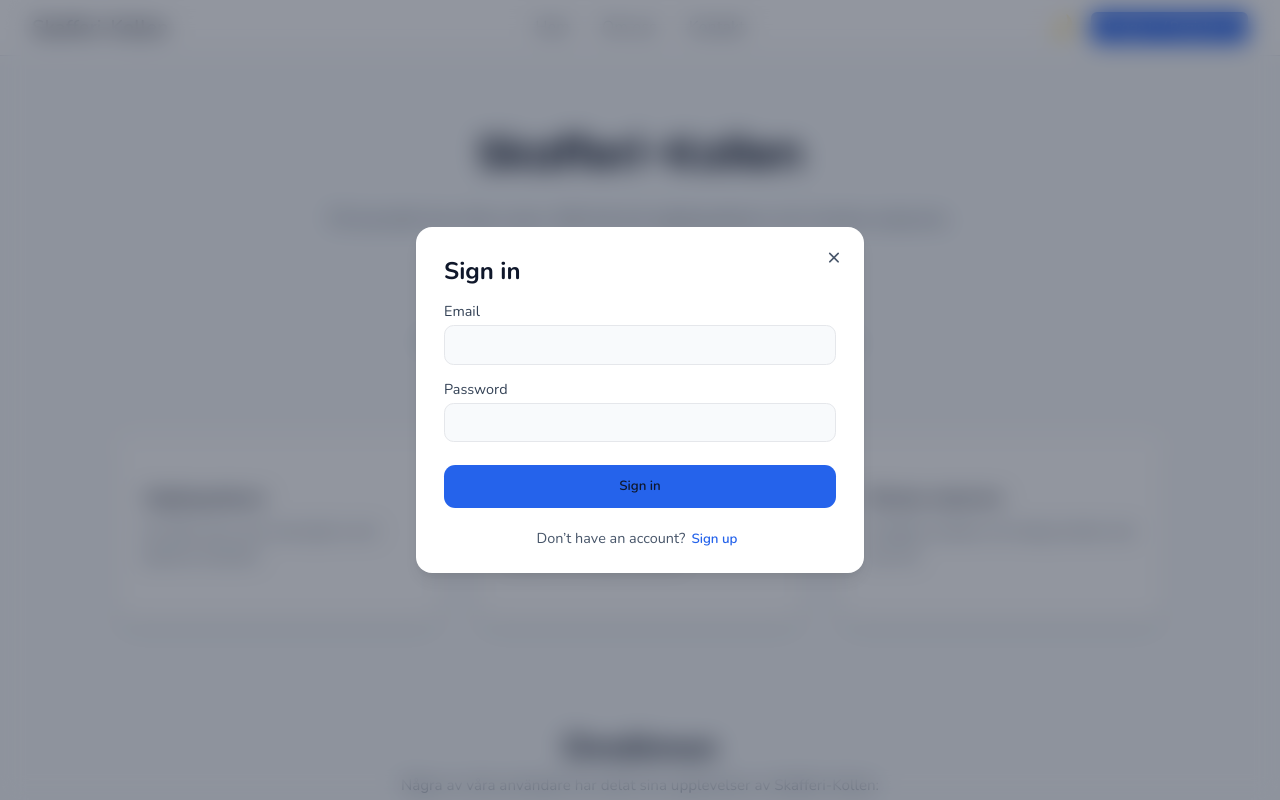
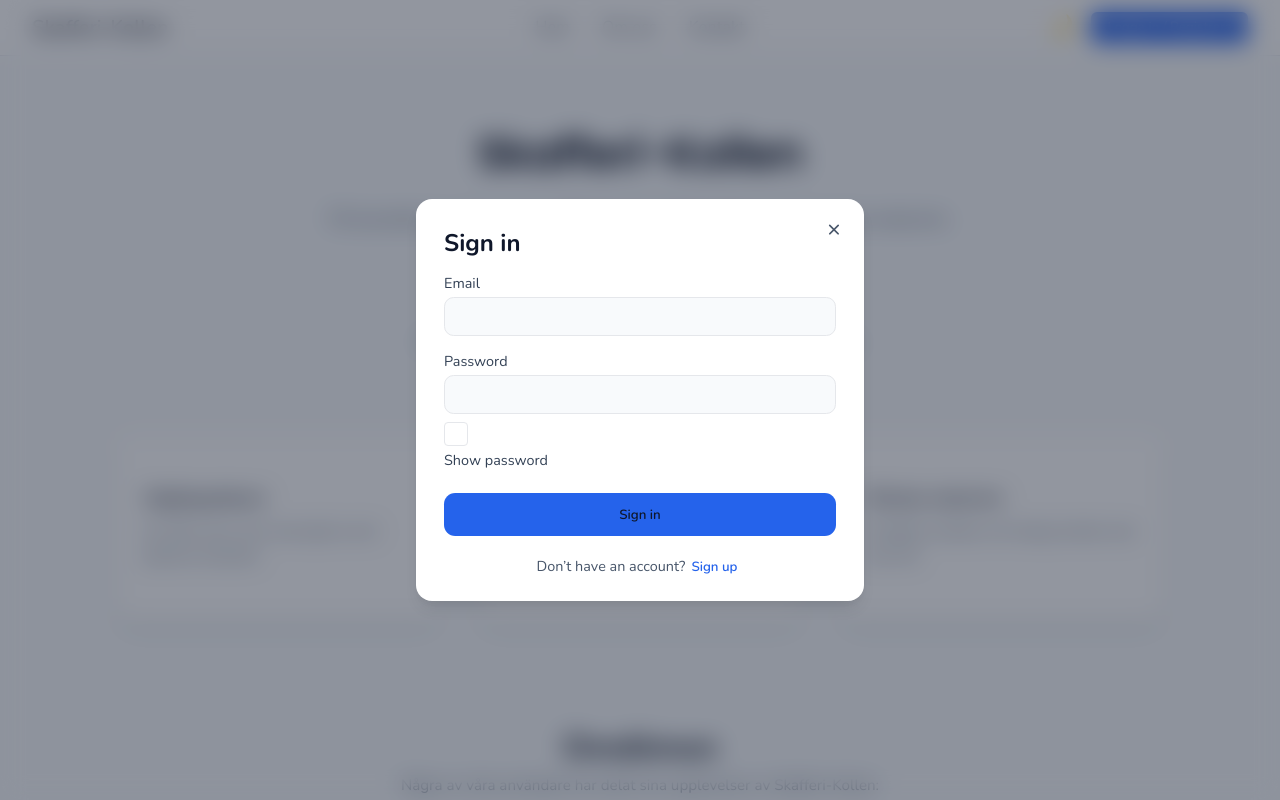
Before and after one commit to Skafferi-Kollen-Projekt/SkafferiFrontend, a React (Vite) app: page / in a window 1280 px wide. Both pictures are taken after a click on the button "Logga in / Registrera". Shown: the top 800 px of the page. Built offline with nearby package versions, Linux system fonts and the light colour scheme; no server answers.

Commit message:
Updated sign in and up so they can show password so they see what they write, also i cleaned the code with ai so it fixes every bug if there is any, so every code is cleaned

```diff
--- a/src/components/AuthGate/AuthGate.css
+++ b/src/components/AuthGate/AuthGate.css
@@ -41,6 +41,10 @@
   color: var(--text-muted);
 }
 
+.authgate-close:hover {
+  color: var(--text);
+}
+
 .auth-form {
   display: grid;
   gap: 0.9rem;
@@ -77,6 +81,80 @@
   box-shadow: 0 0 0 0.15rem color-mix(in srgb, var(--accent) 30%, transparent);
 }
 
+/* Error states */
+
+.auth-input.is-error {
+  border-color: var(--error, #dc2626);
+}
+
+.auth-error {
+  font-size: 0.8rem;
+  color: var(--danger, #dc2626);
+}
+
+.auth-error--form {
+  margin-top: 0.25rem;
+  text-align: center;
+}
+
+/* Show password – STYLED CHECKBOX */
+
+.auth-checkbox {
+  display: inline-flex;
+  align-items: center;
+  gap: 0.5rem;
+
+  font-size: 0.85rem;
+  color: var(--text-muted);
+  cursor: pointer;
+
+  margin-top: 0.25rem;
+}
+
+/* Remove native checkbox look */
+.auth-checkbox input[type="checkbox"] {
+  appearance: none;
+  -webkit-appearance: none;
+  -moz-appearance: none;
+
+  width: 1rem;
+  height: 1rem;
+
+  border-radius: 0.25rem;
+  border: 1px solid var(--border);
+  background-color: var(--surface);
+
+  display: grid;
+  place-content: center;
+
+  cursor: pointer;
+}
+
+/* Checkmark */
+.auth-checkbox input[type="checkbox"]::before {
+  content: "";
+  width: 0.55rem;
+  height: 0.55rem;
+  transform: scale(0);
+  transition: transform 0.12s ease-in-out;
+
+  background-color: var(--accent);
+  border-radius: 0.15rem;
+}
+
+/* Checked state */
+.auth-checkbox input[type="checkbox"]:checked::before {
+  transform: scale(1);
+}
+
+/* Focus ring */
+.auth-checkbox input[type="checkbox"]:focus {
+  outline: none;
+  box-shadow: 0 0 0 0.15rem color-mix(in srgb, var(--accent) 30%, transparent);
+}
+
+/* Primary button */
+
 .auth-primary {
   margin-top: 0.5rem;
   padding: 0.8rem;
@@ -92,6 +170,13 @@
 .auth-primary:hover {
   background-color: var(--accent-hover);
 }
+
+.auth-primary:disabled {
+  opacity: 0.6;
+  cursor: not-allowed;
+}
+
+/* Switch sign in / sign up */
 
 .authgate-switch {
   margin-top: 1.25rem;
@@ -111,3 +196,15 @@
 .authgate-switch button:hover {
   text-decoration: underline;
 }
+
+/* Responsive */
+
+@media (max-width: 40rem) {
+  .authgate-card {
+    padding: 1.5rem 1.25rem 1.25rem;
+  }
+
+  .auth-title {
+    font-size: 1.35rem;
+  }
+}
--- a/src/components/AuthGate/SignInForm.tsx
+++ b/src/components/AuthGate/SignInForm.tsx
@@ -23,6 +23,7 @@ export function SignInForm({ onSuccess }: Props) {
   const emailRef = useRef<HTMLInputElement>(null);
   const [email, setEmail] = useState("");
   const [password, setPassword] = useState("");
+  const [showPassword, setShowPassword] = useState(false);
 
   const [fieldErrors, setFieldErrors] = useState<FieldErrors>({});
   const [formError, setFormError] = useState<string | null>(null);
@@ -40,7 +41,6 @@ export function SignInForm({ onSuccess }: Props) {
     } catch (err) {
       const apiError = err as ApiError;
       setFieldErrors(mapFieldErrors(apiError));
-
       setFormError(apiError.message ?? "Invalid email or password");
     } finally {
       setLoading(false);
@@ -55,7 +55,7 @@ export function SignInForm({ onSuccess }: Props) {
         Email
         <input
           ref={emailRef}
-          className={'auth-input ${fieldErrors.email ? "is-error" : ""}'}
+          className={`auth-input ${fieldErrors.email ? "is-error" : ""}`}
           type="email"
           value={email}
           onChange={(e) => setEmail(e.target.value)}
@@ -67,12 +67,20 @@ export function SignInForm({ onSuccess }: Props) {
       <label className="auth-label">
         Password
         <input
-          className={'auth-input ${fieldErrors.password ? "is-error" : ""}'}
-          type="password"
+          className={`auth-input ${fieldErrors.password ? "is-error" : ""}`}
+          type={showPassword ? "text" : "password"}
           value={password}
           onChange={(e) => setPassword(e.target.value)}
           required
         />
+        <label className="auth-checkbox">
+          <input
+            type="checkbox"
+            checked={showPassword}
+            onChange={(e) => setShowPassword(e.target.checked)}
+          />
+          Show password
+        </label>
         {fieldErrors.password && (
           <p className="auth-error">{fieldErrors.password}</p>
         )}
--- a/src/components/AuthGate/SignUpForm.tsx
+++ b/src/components/AuthGate/SignUpForm.tsx
@@ -14,7 +14,6 @@ function mapFieldErrors(error: ApiError): FieldErrors {
 
   for (const d of error.details) {
     const field = normalizeFieldPath(d.path);
-
     if (
       field === "firstname" ||
       field === "lastname" ||
@@ -34,6 +33,7 @@ export function SignUpForm({ onSuccess }: Props) {
   const [lastname, setLastname] = useState("");
   const [email, setEmail] = useState("");
   const [password, setPassword] = useState("");
+  const [showPassword, setShowPassword] = useState(false);
 
   const [fieldErrors, setFieldErrors] = useState<FieldErrors>({});
   const [formError, setFormError] = useState<string | null>(null);
@@ -41,22 +41,16 @@ export function SignUpForm({ onSuccess }: Props) {
 
   const submit = async (e: React.FormEvent) => {
     e.preventDefault();
-    console.log("Submit fired");
-
-    e.preventDefault();
     setFieldErrors({});
     setFormError(null);
     setLoading(true);
 
     try {
       await registerAccount({ firstname, lastname, email, password });
-
       onSuccess();
     } catch (err) {
       const apiError = err as ApiError;
-
       setFieldErrors(mapFieldErrors(apiError));
-
       setFormError(apiError.message ?? "Could not create account");
     } finally {
       setLoading(false);
@@ -71,7 +65,7 @@ export function SignUpForm({ onSuccess }: Props) {
         First name
         <input
           ref={firstNameRef}
-          className={'auth-input ${fieldErrors.firstname ? "is-error" : ""}'}
+          className={`auth-input ${fieldErrors.firstname ? "is-error" : ""}`}
           value={firstname}
           onChange={(e) => setFirstname(e.target.value)}
           required
@@ -85,7 +79,7 @@ export function SignUpForm({ onSuccess }: Props) {
       <label className="auth-label">
         Last name
         <input
-          className={'auth-input ${fieldErrors.lastname ? "is-error" : ""}'}
+          className={`auth-input ${fieldErrors.lastname ? "is-error" : ""}`}
           value={lastname}
           onChange={(e) => setLastname(e.target.value)}
           required
@@ -99,7 +93,7 @@ export function SignUpForm({ onSuccess }: Props) {
       <label className="auth-label">
         Email
         <input
-          className={'auth-input ${fieldErrors.email ? "is-error" : ""}'}
+          className={`auth-input ${fieldErrors.email ? "is-error" : ""}`}
           type="email"
           value={email}
           onChange={(e) => setEmail(e.target.value)}
@@ -111,17 +105,26 @@ export function SignUpForm({ onSuccess }: Props) {
       <label className="auth-label">
         Password
         <input
-          className={'auth-input ${fieldErrors.password ? "is-error" : ""}'}
-          type="password"
+          className={`auth-input ${fieldErrors.password ? "is-error" : ""}`}
+          type={showPassword ? "text" : "password"}
           value={password}
           onChange={(e) => setPassword(e.target.value)}
           required
           minLength={8}
         />
+        <label className="auth-checkbox">
+          <input
+            type="checkbox"
+            checked={showPassword}
+            onChange={(e) => setShowPassword(e.target.checked)}
+          />
+          Show password
+        </label>
         {fieldErrors.password && (
           <p className="auth-error">{fieldErrors.password}</p>
         )}
       </label>
+
       {formError && <p className="auth-error auth-error--form">{formError}</p>}
 
       <button type="submit" className="auth-primary" disabled={loading}>
```
